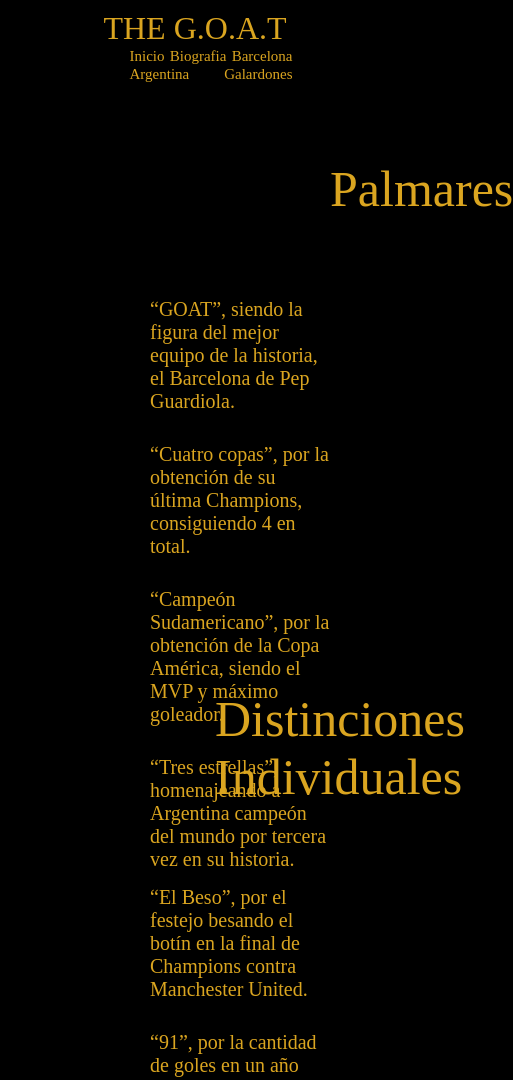
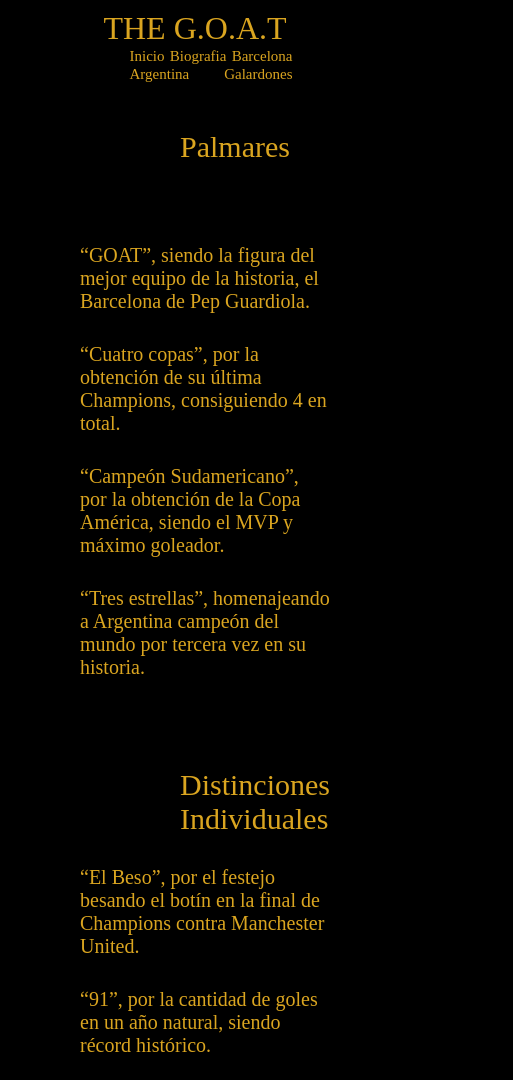
Before and after one commit to TR1NCHE/tercer.entrega, a website: page pages/galardones.html in a window 390 px wide. Shown: the top 1080 px of the page, 513 px wide, since content can reach past the window. Drawn offline with Linux system fonts and the light colour scheme; a web font is replaced by a local one.

Commit message:
responsive de galardones compilado en sass

```diff
--- a/scss/layout/media/_media1024.scss
+++ b/scss/layout/media/_media1024.scss
@@ -25,4 +25,9 @@
     .messi-massia{
         margin-top: -12rem;
     }
+    .section-individual{
+        ul{
+            padding-top: 30px;
+        }
+    }
 }
--- a/scss/layout/media/_media768.scss
+++ b/scss/layout/media/_media768.scss
@@ -19,4 +19,28 @@
     .btn-group{
         display: none;
     }
+    .main-galardones{
+        grid-template: repeat(4,1fr)/repeat(4,1fr);
+    }
+    .section-colectivo{
+        grid-column: 2/4;
+        padding-left: 200px;
+        padding-top: 90px;
+        h2{
+            font-size: 30px;
+            margin-top: -60px;
+            margin-left: -80px;
+        }
+    }
+    .section-individual{
+        grid-column: 2/4;
+        h2{
+            font-size: 30px;
+            margin-left: -150px;
+            margin-top: -150px;
+        }
+        ul{
+            margin-left: -250px;
+        }
+    }
 }
```
Also changed, not shown: css/style.css.
